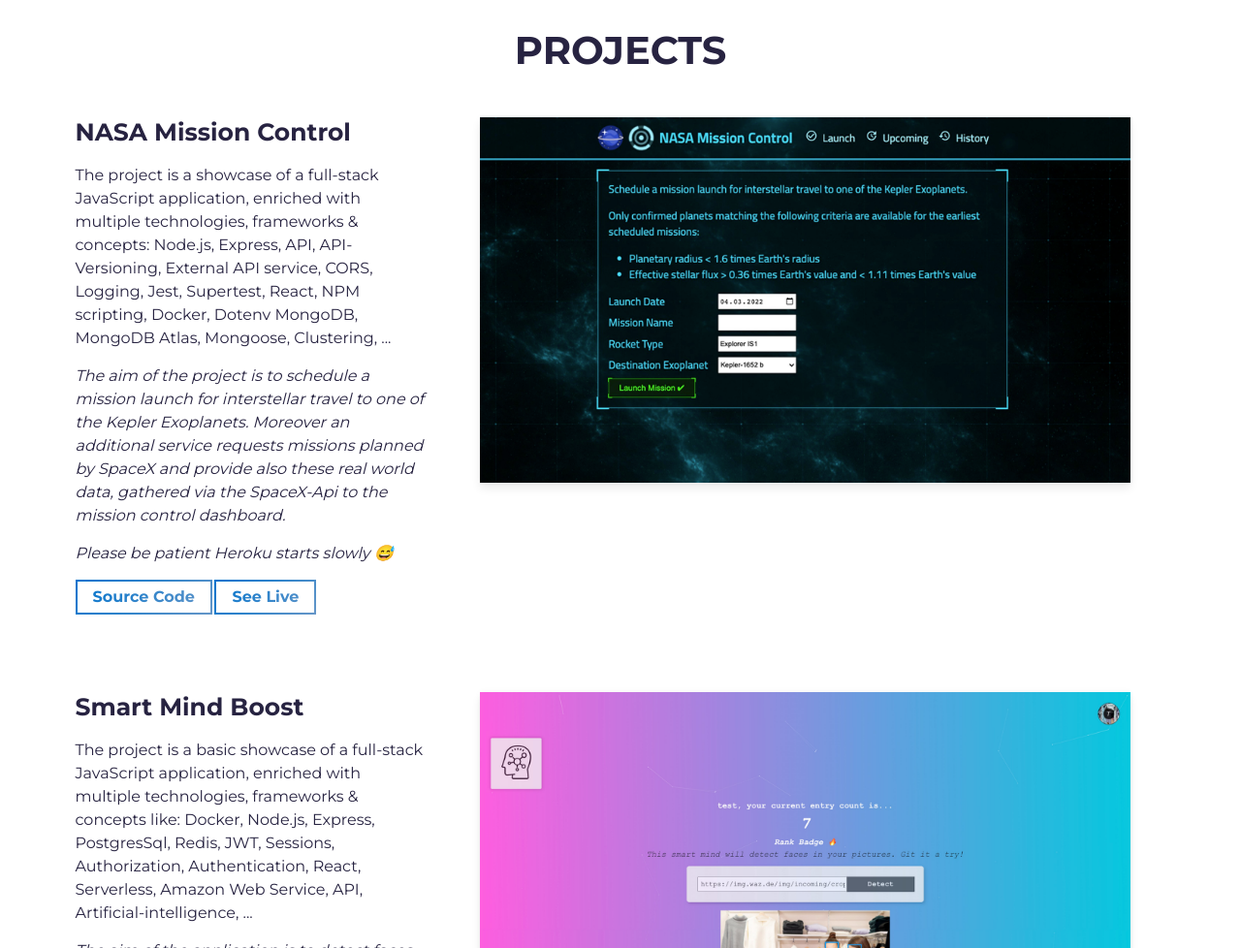
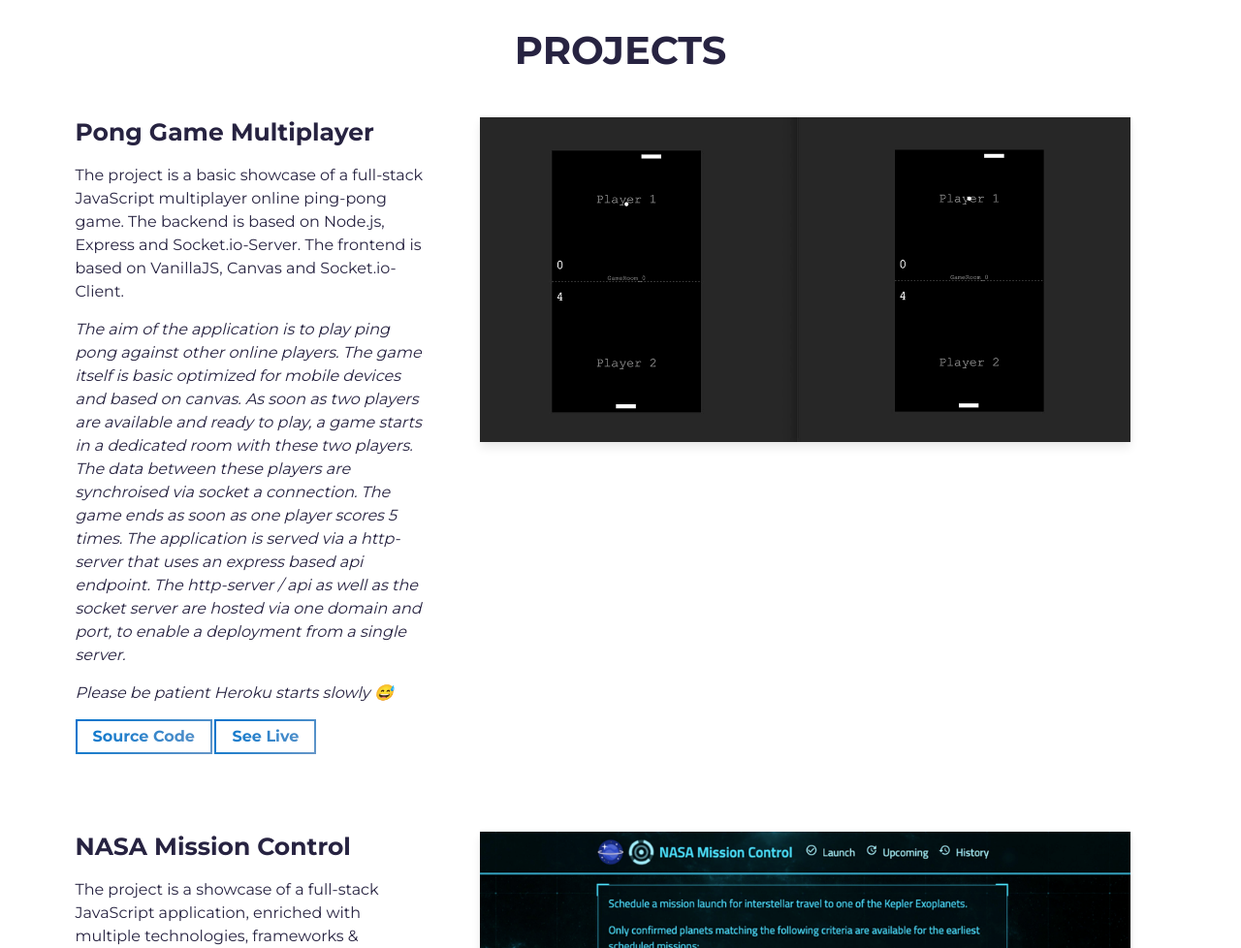
Before and after one commit to iChristiano/portfolio, a website built with Parcel: page src/index.html in a window 1280 px wide. Shown: the part 1460-2438 px from the top of the page at 97% size. Built offline with nearby package versions, Linux system fonts and the light colour scheme.

Commit message:
add Pong Game Multiplayer - socket.io project

```diff
--- a/src/index.html
+++ b/src/index.html
@@ -94,6 +94,62 @@
       <div class="container">
         <div class="project-wrapper">
           <h2 class="section-title dark-blue-text">Projects</h2>
+
+          <!-- Notice: each .row is a project -->
+          <div class="row">
+            <div class="col-lg-4 col-sm-12">
+              <div class="project-wrapper__text load-hidden">
+                <h3 class="project-wrapper__text-title">Pong Game Multiplayer</h3>
+                <div>
+                  <p class="mb-4">
+                    The project is a basic showcase of a full-stack JavaScript multiplayer online ping-pong game. The backend is based on Node.js, Express and Socket.io-Server. The frontend is based on VanillaJS, Canvas and Socket.io-Client.
+                  </p>
+                  <p class="mb-4">
+                    <i>The aim of the application is to play ping pong against other online players. The game itself is basic optimized for mobile devices and based on canvas. As soon as two players are available and ready to play, a game starts in a dedicated room with these two players. The data between these players are synchroised via socket a connection. The game ends as soon as one player scores 5 times. The application is served via a http-server that uses an express based api endpoint. The http-server / api as well as the socket server are hosted via one domain and port, to enable a deployment from a single server.</i>
+                  </p>
+                  <p class="mb-4">
+                    <i>Please be patient Heroku starts slowly &#128517;</i>
+                  </p>
+                </div>
+                <a
+                  rel="noreferrer"
+                  target="_blank"
+                  class="cta-btn cta-btn--hero"
+                  href="https://github.com/iChristiano/pong-game-multiplayer"
+                >
+                  Source Code
+                </a>
+                <a
+                  rel="noreferrer"
+                  target="_blank"
+                  class="cta-btn cta-btn--hero"
+                  href="https://pong-game-multi.herokuapp.com/"
+                >
+                  See Live
+                </a>
+              </div>
+            </div>
+            <div class="col-lg-8 col-sm-12">
+              <div class="project-wrapper__image load-hidden">
+                <a rel="noreferrer" href="https://pong-game-multi.herokuapp.com/" target="_blank">
+                  <div
+                    data-tilt
+                    data-tilt-max="4"
+                    data-tilt-glare="true"
+                    data-tilt-max-glare="0.5"
+                    class="thumbnail rounded js-tilt"
+                  >
+                    <img
+                      alt="Project Image"
+                      class="img-fluid"
+                      src="assets/pong-game-multiplayer.jpg"
+                    />
+                  </div>
+                </a>
+              </div>
+            </div>
+          </div>
+          <!-- /END Project -->
 
           <!-- Notice: each .row is a project -->
           <div class="row">
```
Also changed, not shown: src/assets/pong-game-multiplayer.jpg (added), 3 other files.
